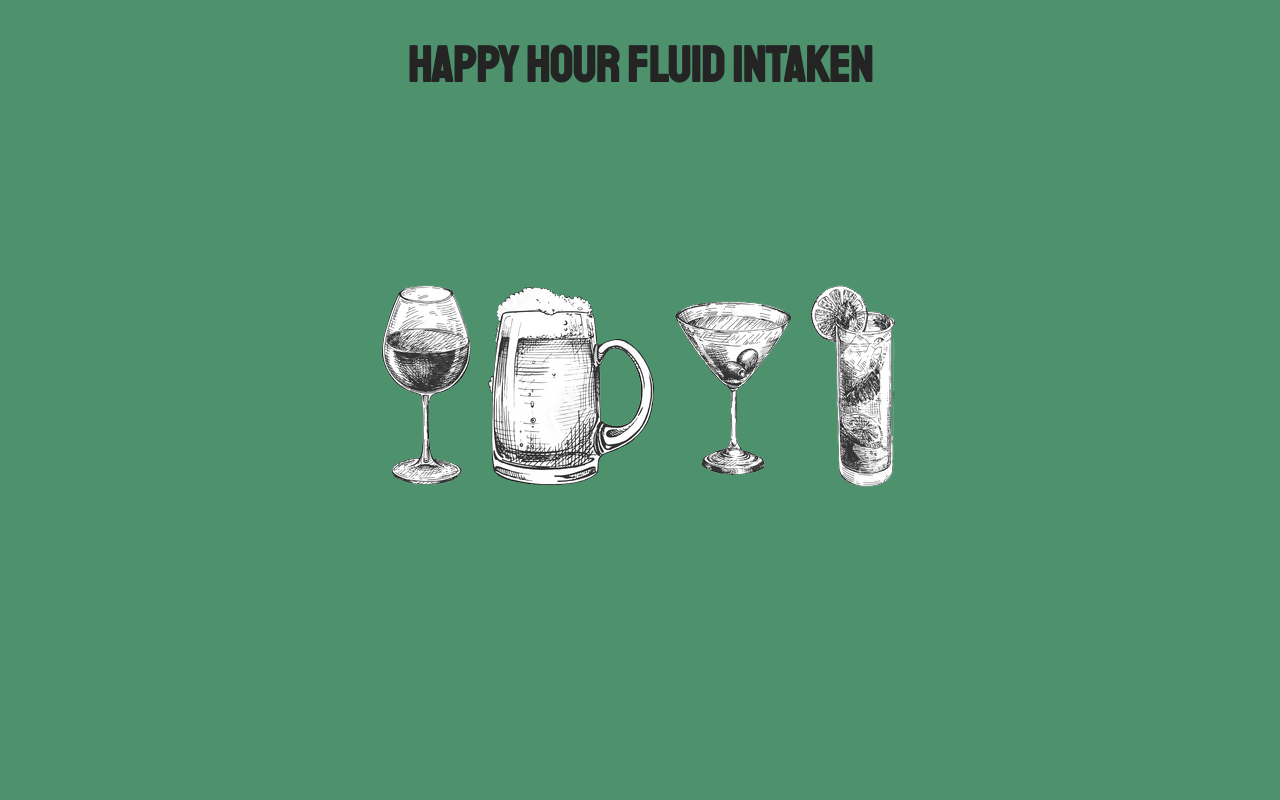
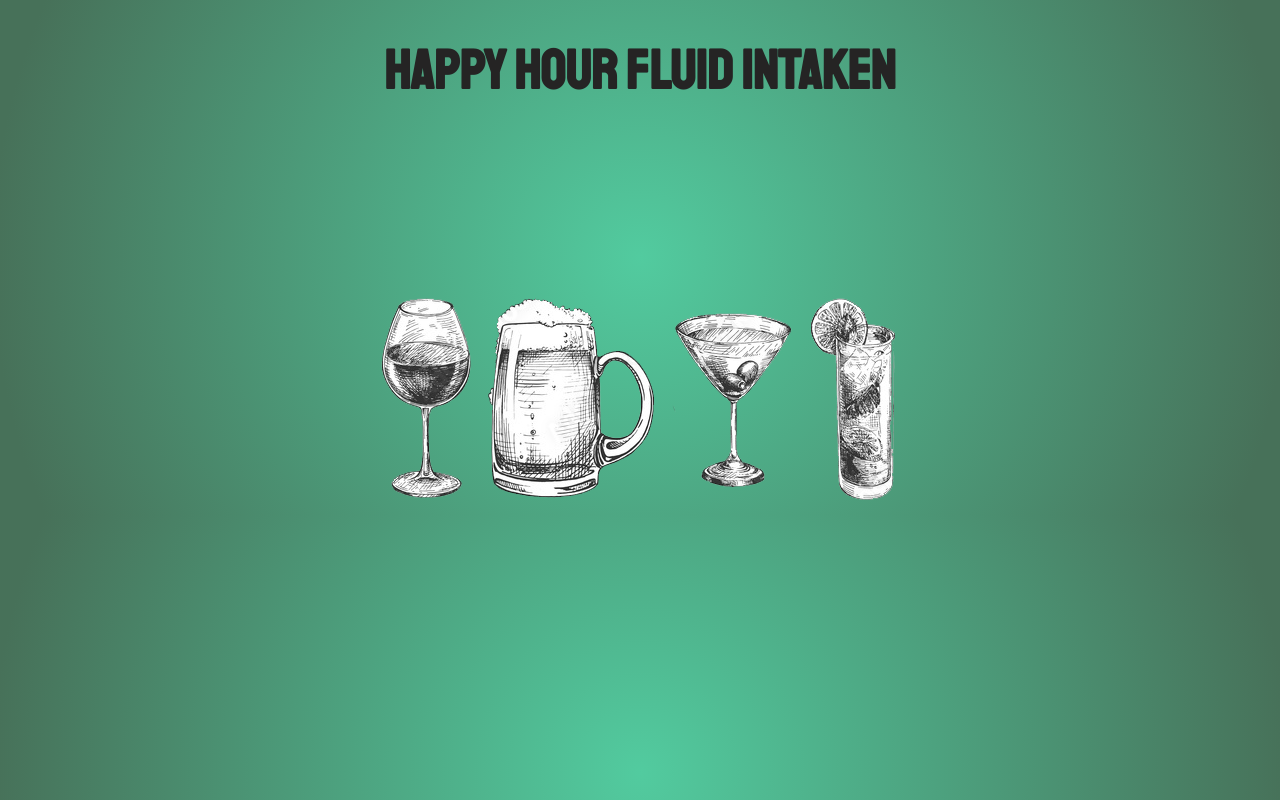
Before and after one commit to YaraWS/fluid-intake, a plain HTML site: page index.html in a window 1280 px wide. Drawn offline with Linux system fonts and the light colour scheme.

Commit message:
Update Gradient Background and Button
Update CSS Gradient Background
Update CSS Button Scale

```diff
--- a/index.css
+++ b/index.css
@@ -1,16 +1,23 @@
 @import url('https://fonts.googleapis.com/css2?family=Staatliches&display=swap');
 
 
-button { background: #4d926d;
+button { background: transparent;
     margin: none;
     padding: none;
     border: none;
     outline: none;
 }
 
+button:hover {
+
+    transform: scale(1.1) perspective(1px)
+  }
+
 body{
-    background-color: #4d926d;
-    color: beige;
+
+background: rgb(82,203,138);
+background: radial-gradient(circle, rgb(82, 203, 159) 0%, rgba(71,113,89,1) 94%);
+    color: rgb(255, 255, 255);
     font-size: 60px;
     text-align: center;
     font-weight: 500;
@@ -18,7 +25,7 @@ body{
 
 h1{
     color: #252424;
-    font-size: 50px;
+    font-size: 55px;
     text-align: center;
     font-family: 'Staatliches', cursive;
 
```
